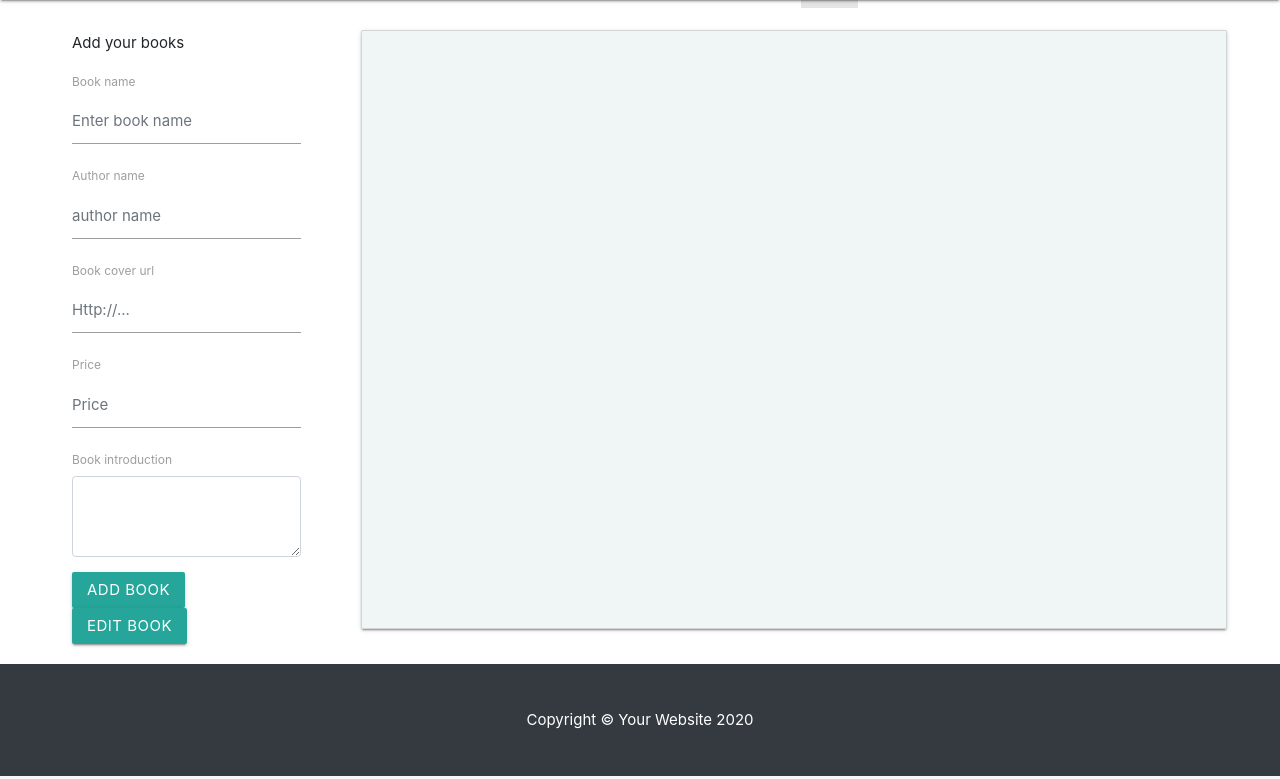
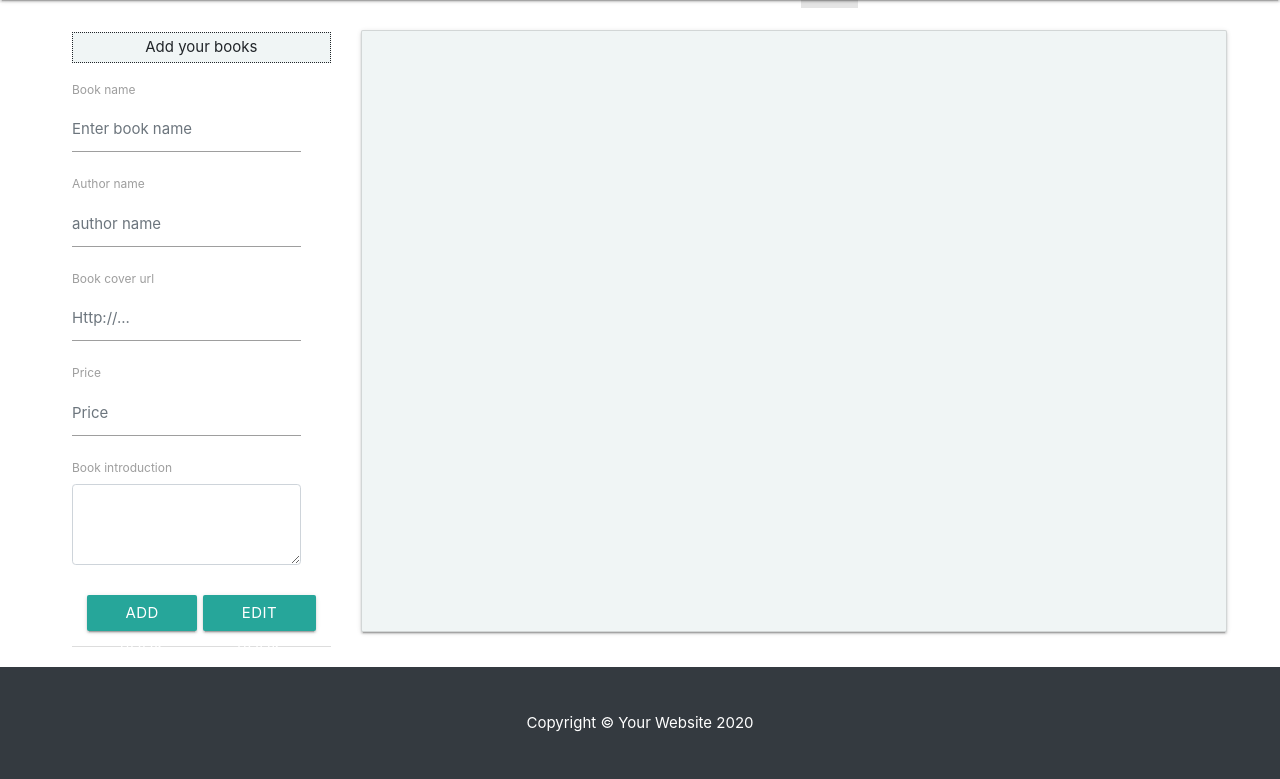
Before and after one commit to Code-Institute-Submissions/Third_milestone_project-1, a Flask app: page / in a window 1280 px wide. Shown: the part 64-843 px from the top of the page. Run offline with Flask 2, Linux system fonts and the light colour scheme; data that the repository does not hold is empty; some libraries are stand-ins or nearby versions.

Commit message:
more changes

```diff
--- a/app.py
+++ b/app.py
@@ -25,11 +25,13 @@ def insert_book():
     return redirect(url_for('get_books'))
 
 
-@app.route('/update_book')
+@app.route('/update_book',  methods=['POST'])
 def update_book():
-    book = mongo.db.Books.find_one()
     if request.method == "POST":
-        book.update({"_id": ObjectId("5f7df98b205f53e577c0e429")},
+        name = request.form.get('name')
+        author = request.form.get('author')
+        book = mongo.db.Books.find_one({"name": name, "author": author})
+        book.update(
         {
             'name': request.form.get('name'),
             'author': request.form.get('author'),
--- a/templates/base.html
+++ b/templates/base.html
@@ -66,7 +66,19 @@
     <script src="{{url_for('static', filename='vendor/bootstrap/js/bootstrap.bundle.min.js')}}"></script>
     <script src="https://cdnjs.cloudflare.com/ajax/libs/jquery/3.2.1/jquery.min.js">
     <script src="https://cdnjs.cloudflare.com/ajax/libs/materialize/0.100.2/js/materialize.min.js"></script>
-    <script type="text/javascript">
+    <script>
+        $(document).ready(function(){
+            $("#Add").click(function(){
+            $(".editeupdate").action='/insert_book';
+        });
+        });
+
+        $(document).ready(function(){
+            $("#Edit").click(function(){
+            $(".editeupdate").action='/update_book';
+        });
+        });
+
         $(document).ready(function() {
             $('.collapsible').collapsible();
             $('select').material_select();
--- a/templates/books.html
+++ b/templates/books.html
@@ -1,8 +1,8 @@
 {% extends 'base.html' %} {% block content %}
     <div class="row" style="margin-left: -10rem; margin-right: 10rem; padding-top: 2rem;">
         <div class="col-md-4" style="margin-right: -4rem; height:1%;">
-            <p style="margin-top: 10px;">Add your books</p>
-            <form action="{{ url_for('insert_book') }}" method="POST" style="margin-right: 30px;">
+            <p style="margin-top: 10px; background-color: #f0f5f5; padding:3px; border-style: dotted; border-width: thin; text-align: center;">Add your books</p>
+            <form  method="POST" class="editeupdate" style="margin-right: 30px;">
                 <div class="form-group">
                     <label for="exampleInputEmail1">Book name</label>
                     <input type="text" class="form-control" name="name" id="exampleInputEmail1" aria-describedby="emailHelp" placeholder="Enter book name">
@@ -24,12 +24,15 @@
                     <label for="exampleFormControlTextarea1">Book introduction</label>
                     <textarea class="form-control" name="description" id="exampleFormControlTextarea1" rows="3"></textarea>
                 </div>
-                <div>
-                    <button type="submit" style="padding-left: 15px; padding-right:15px;" class="btn btn-primary">Add book</button>
-                    <button type="submit" href="{{ url_for('update_book')}}"style="padding-left: 15px; padding-right:15px;" class="btn btn-primary">Edit book</button>
-                </div>
+             </form>
 
-            </form>
+            <div class="collapsible-header">
+                <button type="submit" id="Add" style="padding-left: 15px; padding-right:15px;margin-right:3px;" class="btn btn-primary">Add book</button>
+                <button type="submit" id="Edit" style="padding-left: 15px; padding-right:15px; margin-left:3px;" class="btn btn-primary">Edit book</button>
+            </div>
+
+
+
         </div>
         <div class="card col-md-12" style="background-color: #f0f5f5; margin-right: -50rem; margin-left:5rem; width:950px;">
             <div class="row">
```
Also changed, not shown: templates/book_details.html (+14 -0 lines).
